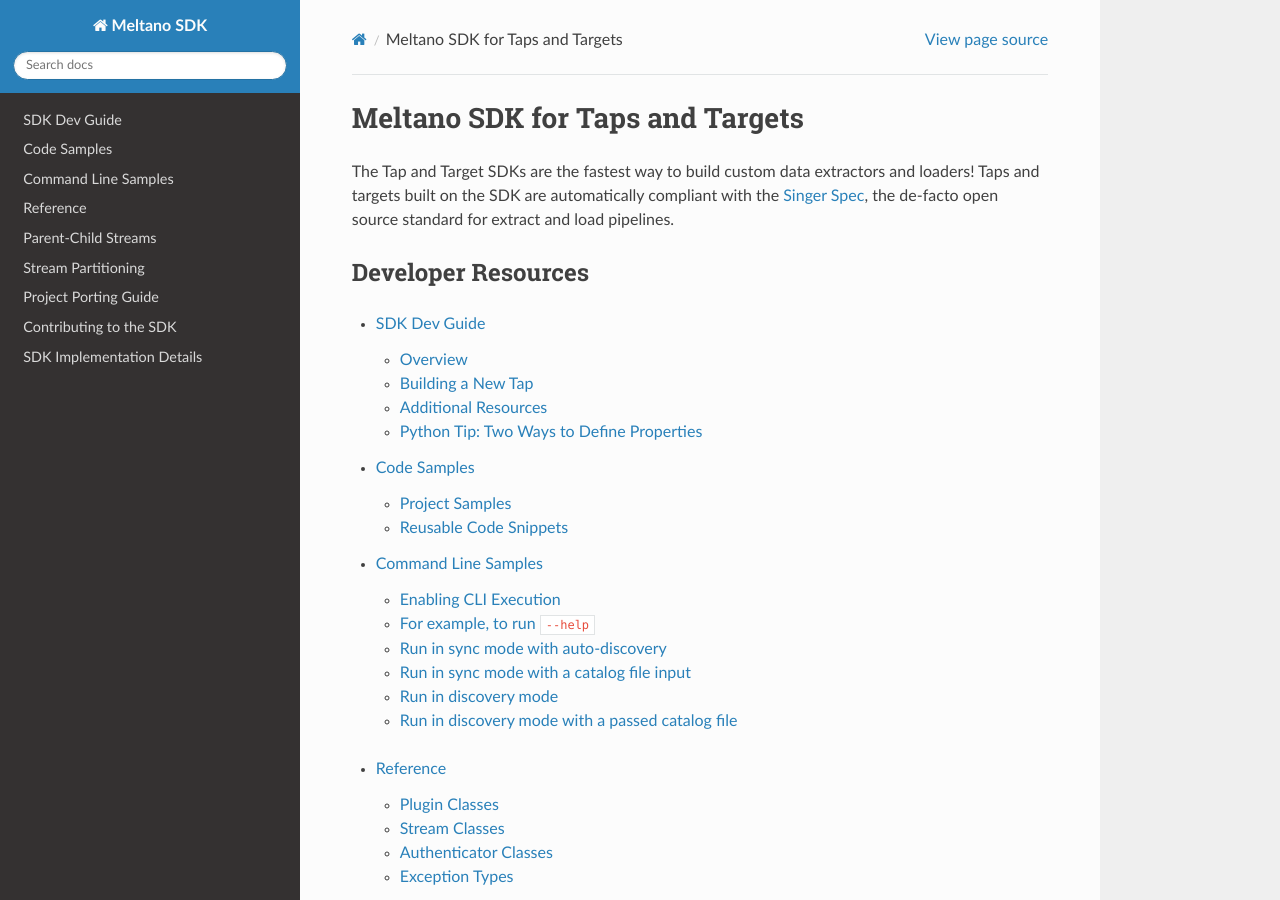
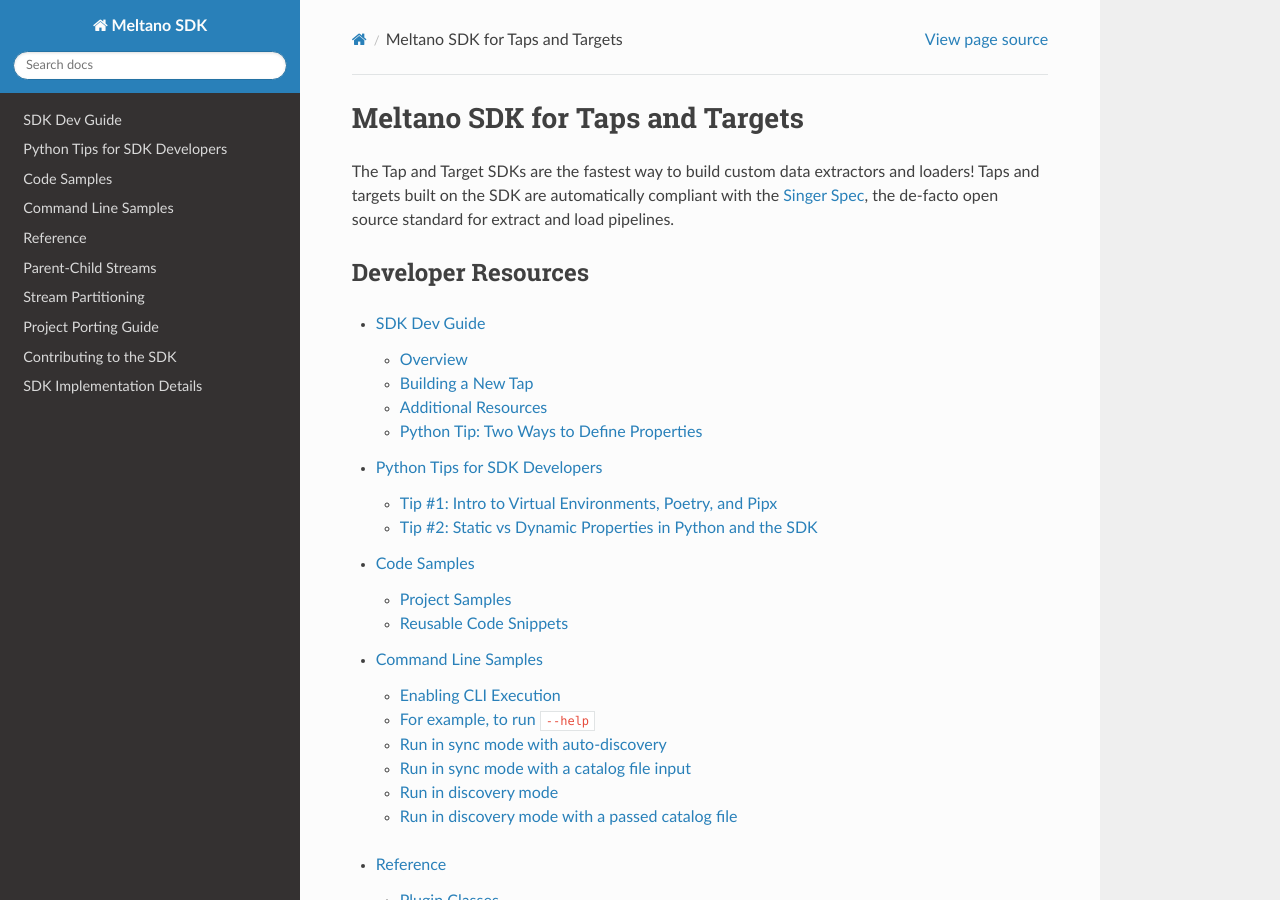
Before and after one commit to meltano/sdk, a Sphinx documentation site: the page built from docs/index.rst, in a window 1280 px wide and 900 px high. Built offline with Sphinx 7.4.7 and the Read the Docs theme 2.0.0, drawn with Linux system fonts in a browser that asks for light colours; some of the changed lines change nothing that is shown.

Commit message:
dedicated python_tips page

````diff
--- a/docs/index.rst
+++ b/docs/index.rst
@@ -19,6 +19,7 @@
    :maxdepth: 2
 
    dev_guide
+   python_tips
    code_samples
    cli_commands
 
--- /dev/null
+++ b/docs/python_tips.md
@@ -0,0 +1,119 @@
+# Python Tips for SDK Developers
+
+## Tip #1: Intro to Virtual Environments, Poetry, and Pipx
+
+Everyone comes from a different perspective - please select the scenario that you most identify with.
+
+### If you know nothing about virtual environments
+
+If you are completely new to the concept of virtual environments, that's great! You have
+nothing to "unlearn".
+
+Poetry and Pipx will make your life easy. They basically make it so you
+never have to worry about virtual environments. Pipx and Poetry take care of virtual
+environments for you so that you don't have to worry about dependency conflicts.
+
+- **Pipx**: Use this _instead of pip_ whenever you are installing a python
+  program (versus a python library). Pipx automatically creates a virtual
+  environment for you and automatically makes sure that the executables
+  contained in the python package get added to your path.
+- **Poetry**: Use this when you are developing in Python. The SDK cookiecutter
+  template already sets you up for poetry. When you are
+  running a command with `poetry run ...`, poetry is doing the work to make
+  sure your command runs in the correct virtual environment behind the scenes.
+  This means you will automatically be running with whatever library versions you
+  have specified in `pyproject.toml` and/or with `poetry add ...`. If it ever feels like
+  your environment may be stale, you can run `poetry install` or `poetry update`.
+
+### If you already know about virtual environments
+
+If you are used to working with virtual environments, the change with pipx and poetry
+is to learn how to let these new tools do the work for you.
+
+- **poetry**: Handles package management processes during **development**.
+  - Admittedly, there's a learning curve. Instead of `setup.py` and `requirements.txt`,
+    everything is managed in `pyproject.toml`.
+  - Adding new dependencies is performed with `poetry add <pippable-library-ref>` or
+    `poetry add -D <pippable-dev-only-ref>`.
+  - If version conflicts occur, relax the version constraints in `pyproject.toml` for the
+    libraries where the conflict is reported, then try again.
+  - The biggest change is that `-e` ("editable mode")
+    doesn't work how it used to with `pip`. Instead, just use the shell-script approach
+    from the cookiecutter template. This script automatically changes into the poetry directory
+    and executes the needed `poetry run` commands from that folder. (There's a
+    stackoverflow link in the shell script with more context.)
+  - Poetry can also publish your libraries to PyPi.
+- **pipx**: Install pipx once, and then use pipx _instead of_ pip.
+  - If you are using poetry for development, then all other pip-installables should be
+    executable tools and programs, which is what pipx is designed for.
+  - You don't need to create a virtual environment, and you don't need to remember to
+    activate/deactivate the environment. For instance, you can just run `pipx install meltano`
+    and then directly execute `meltano` with no virtual env reference, with no
+    prefix to remember, and with no activation.
+
+### What is an virtual environment anyway?
+
+The quick explanation
+of a virtual environment is: a directory on your machine that holds a
+full set of version-specific python packages, isolated from other copies of
+those same libraries so that version conflicts from package to package
+do not cause conflicts one each other. Each program can have its own version requirements
+for its dependencies, and that's okay because each virtual environment is separate from
+the others.
+
+_For years, python developers have had to create, track, and manage their
+virtual environments manually, but luckily, now we don't have to!_
+
+## Tip #2: Static vs Dynamic Properties in Python and the SDK
+
+In Python, properties within classes like Stream and Tap can generally be overridden
+in two ways: _statically_ or _dynamically_. For instance, `primary_keys` and
+`replication_key` should be declared statically if their values are known ahead of time
+(during development), and they should be declared dynamically if they vary from one
+environment to another or if they can change at runtime.
+
+### Static example
+
+Here's a simple example of static definitions based on the cookiecutter
+[template](https://gitlab.com/meltano/singer-sdk/-/tree/main/cookiecutter/tap-template).
+This example defines the primary key and replication key as fixed values which will not change.
+
+```python
+class SimpleSampleStream(Stream):
+    primary_keys = ["id"]
+    replication_key = None
+```
+
+### Dynamic property example
+
+Here is a similar example except that the same properties are calculated dynamically based
+on user-provided inputs:
+
+```python
+class DynamicSampleStream(Stream):
+    @property
+    def primary_keys(self):
+        """Return primary key dynamically based on user inputs."""
+        return self.config["primary_key"]
+
+    @property
+    def replication_key(self):
+        """Return replication key dynamically based on user inputs."""
+        result = self.config.get("replication_key")
+        if not result:
+            self.logger.warning("Danger: could not find replication key!")
+        return result
+```
+
+Note that the first static example was more concise while this second example is more extensible.
+
+### In summary
+
+- Use the static syntax whenever you are dealing with stream properties that won't change
+and use dynamic syntax whenever you need to calculate the stream's properties or discover them dynamically.
+- For those new to Python, note that the dynamic syntax is identical to declaring a function or method, with
+the one difference of having the `@property` decorator directly above the method definition. This one change
+tells Python that you want to be able to access the method as a property (as in `pk = stream.primary_key`)
+instead of as a callable function (as in `pk = stream.primary_key()`).
+
+For more examples, please see the [Code Samples](./code_samples.md) page.
````
